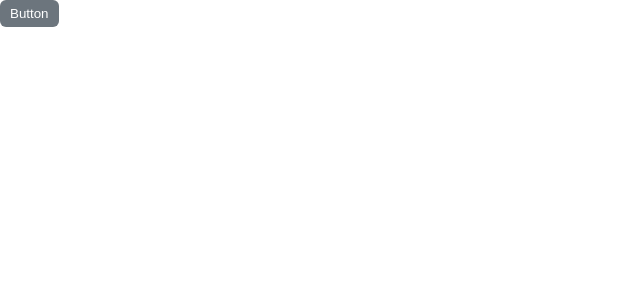
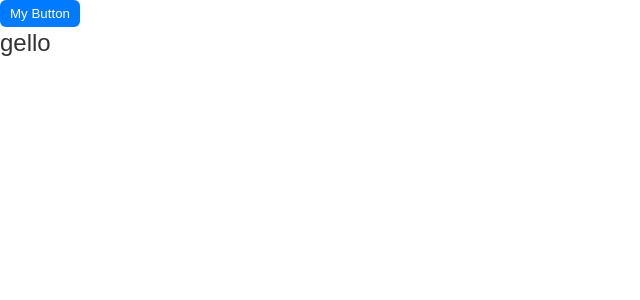
Before and after one commit to ralfting/ds-13, a React (Vite) app: page / in a window 1280 px wide. Shown: the top 300 px of the page, without its empty margins (0-640 px from the left). Built offline with nearby package versions, Linux system fonts and the light colour scheme.

Commit message:
Add anotations

```diff
--- a/src/App.tsx
+++ b/src/App.tsx
@@ -1,10 +1,11 @@
 import { Button } from './components'
-import Text from './components/Text/Text'
+import Typography from './components/Typography/Typopgraphy'
 
 function App() {
   return (
     <>
-      <Button variant='secondary'>Button</Button>
+      <Button as='button' variant='primary'>My Button</Button>
+      <Typography size='lg'>gello</Typography>
     </>
   )
 }
--- a/src/components/Button/Button.module.css
+++ b/src/components/Button/Button.module.css
@@ -1,7 +1,7 @@
 .button {
   display: inline-block;
   padding: var(--button-padding);
-  border-radius: var(--radius-md);
+  border-radius: var(--button-radius);
   cursor: pointer;
   border: none;
 }
--- a/src/components/Button/Button.tsx
+++ b/src/components/Button/Button.tsx
@@ -4,24 +4,44 @@ import React from "react";
 import styles from "./Button.module.css"
 
 type Props<C extends React.ElementType> = {
+  /**
+   * Specifies the HTML element to render for the button.
+   * It can be either `button` or `a`. When set to `a`, the button will be rendered as a link.
+   *
+   * @param {C} [as] - The element to render as. Can be either `button` or `a`.
+   * @example
+   *   <Button as="a" href="www.example.com">Button</Button>
+   */
   as?: C;
+  /**
+   * The color variant of the button.
+   * @default "primary"
+   * @example
+   *  <Button variant="secondary">Button</Button>
+  */
+  variant?: "primary" | "secondary";
   children: React.ReactNode;
-  variant?: "primary" | "secondary";
 };
 
 type ButtonProps<C extends React.ElementType> = Props<C> &
   Omit<React.ComponentPropsWithoutRef<C>, keyof Props<C>>
 
-export default function Button<C extends "button" | "a" = "button">({
+/**
+ * Component to render a button possibility to change tag between button and a
+ * @param {as} - Tag to choose which tag to render button or a
+ * @example
+ *  <Button as="a" href="example.com" variant='secondary'>Button</Button>
+ */
+export default function Button<B extends "button" | "a" = "button">({
   children,
   variant = "primary",
   as,
+  className,
   ...props
-}: ButtonProps<C>) {
-  const buttonStyle = cn(styles.button, styles[variant]);
+}: ButtonProps<B>) {
+  const buttonStyle = cn(className, styles.button, styles[variant]);
   const Component = as ?? 'button';
 
-  // TODO: fix it later
   return (
     <Component className={buttonStyle} {...props}>
       {children}
--- /dev/null
+++ b/src/components/Typography/Typography.module.css
@@ -0,0 +1,19 @@
+.Typography {
+  font-family: Arial, sans-serif;
+  color: #333;
+}
+
+.sm {
+  font-size: 12px;
+  line-height: 16px;
+}
+
+.md {
+  font-size: 16px;
+  line-height: 24px;
+}
+
+.lg {
+  font-size: 24px;
+  line-height: 32px;
+}
--- /dev/null
+++ b/src/components/Typography/Typopgraphy.tsx
@@ -0,0 +1,45 @@
+import classNames from 'classnames';
+import styles from './Typography.module.css'
+
+type Props<C extends React.ElementType> = {
+  /**
+   * Specifies the HTML element to render for the typography.
+   * @default "p"
+   * @example
+   *  <Typography as="h1">Hello World</Typography>
+   */
+  as?: C;
+  /**
+  * Size of the typography.
+  * @param {size} [size] - The size of the typography. Can be either `sm`, `md`, or `lg`.
+  * @default "md"
+  * @example
+  *   <Typography size="sm">Hello World</Typography>
+ */
+  size?: 'sm' | 'md' | 'lg';
+  children: React.ReactNode;
+}
+
+type TypographyProps<C extends React.ElementType> = Props<C> &
+  Omit<React.ComponentPropsWithoutRef<C>, keyof Props<C>>
+
+/**
+ * Component to render a typography possibility to change tag between p, h1, h2, h3, h4, h5, h6
+ * and its size
+ */
+export default function Typography<C extends React.ElementType = 'span'>({
+  as,
+  children,
+  size = "md",
+  className,
+  ...others
+}: TypographyProps<C>) {
+  const TypographyStyle = classNames(className, styles.Typography, styles[size])
+  const Component = as || 'p'
+
+  return (
+    <Component className={TypographyStyle} {...others}>
+      {children}
+    </Component>
+  )
+};
--- a/src/components/index.ts
+++ b/src/components/index.ts
@@ -1 +1,2 @@
 export { default as Button } from "./Button/Button";
+export { default as Typopgraphy } from "./Typography/Typopgraphy";
--- a/src/styles/tokens/semantic/button.css
+++ b/src/styles/tokens/semantic/button.css
@@ -1,3 +1,4 @@
 :root {
   --button-padding: var(--spacing-3) var(--spacing-5);
+  --button-radius: var(--radius-md);
 }
--- a/tsconfig.app.json
+++ b/tsconfig.app.json
@@ -21,5 +21,5 @@
     "noFallthroughCasesInSwitch": true,
     "types": ["vitest/globals", "@testing-library/jest-dom"]
   },
-  "include": ["src", "**/*.test.ts", "**/*.test.tsx"]
+  "include": ["src"]
 }
```
Also changed, not shown: src/components/Text/Text.tsx (deleted, +0 -28 lines), 2 other files (tests, documents, lock files or other folders).
